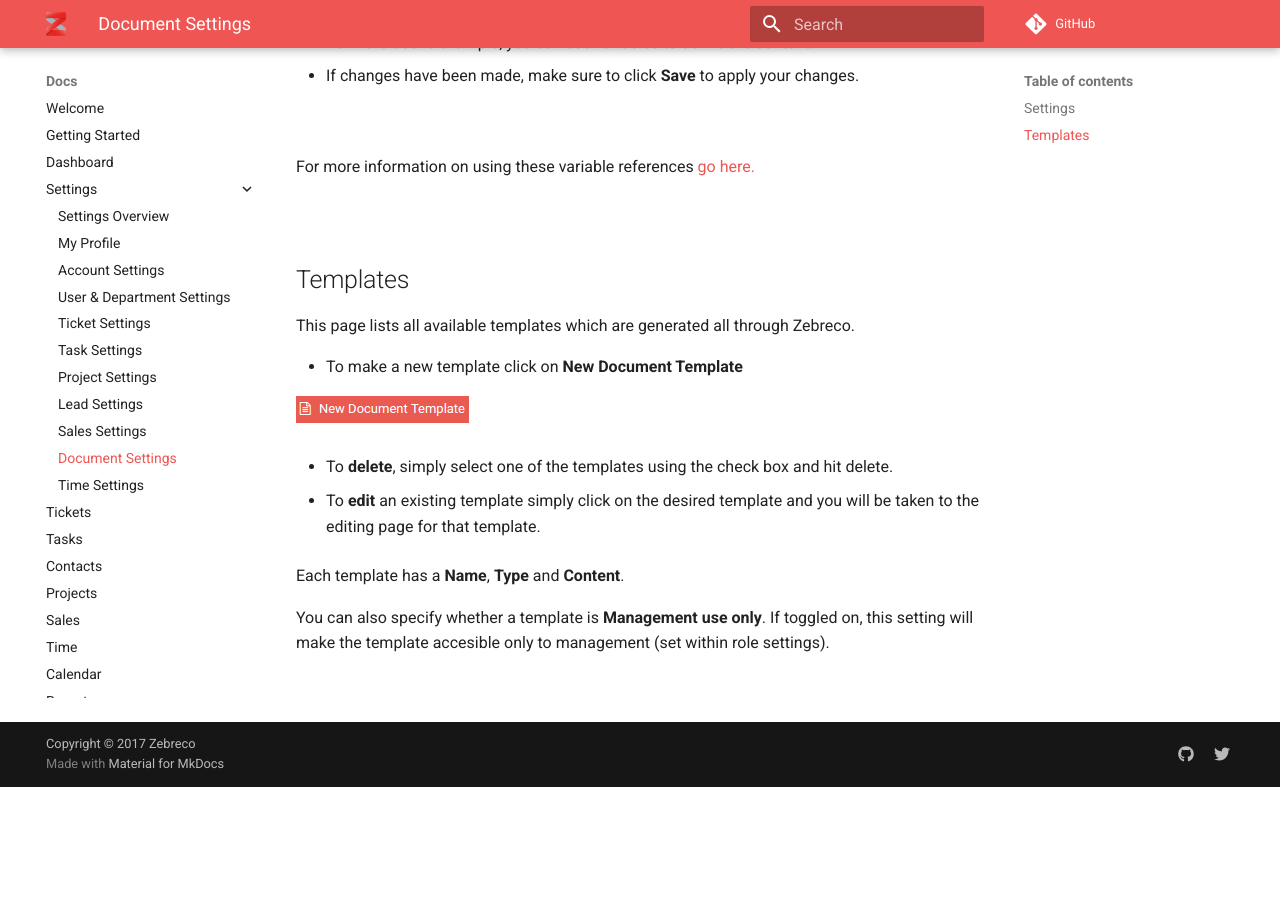
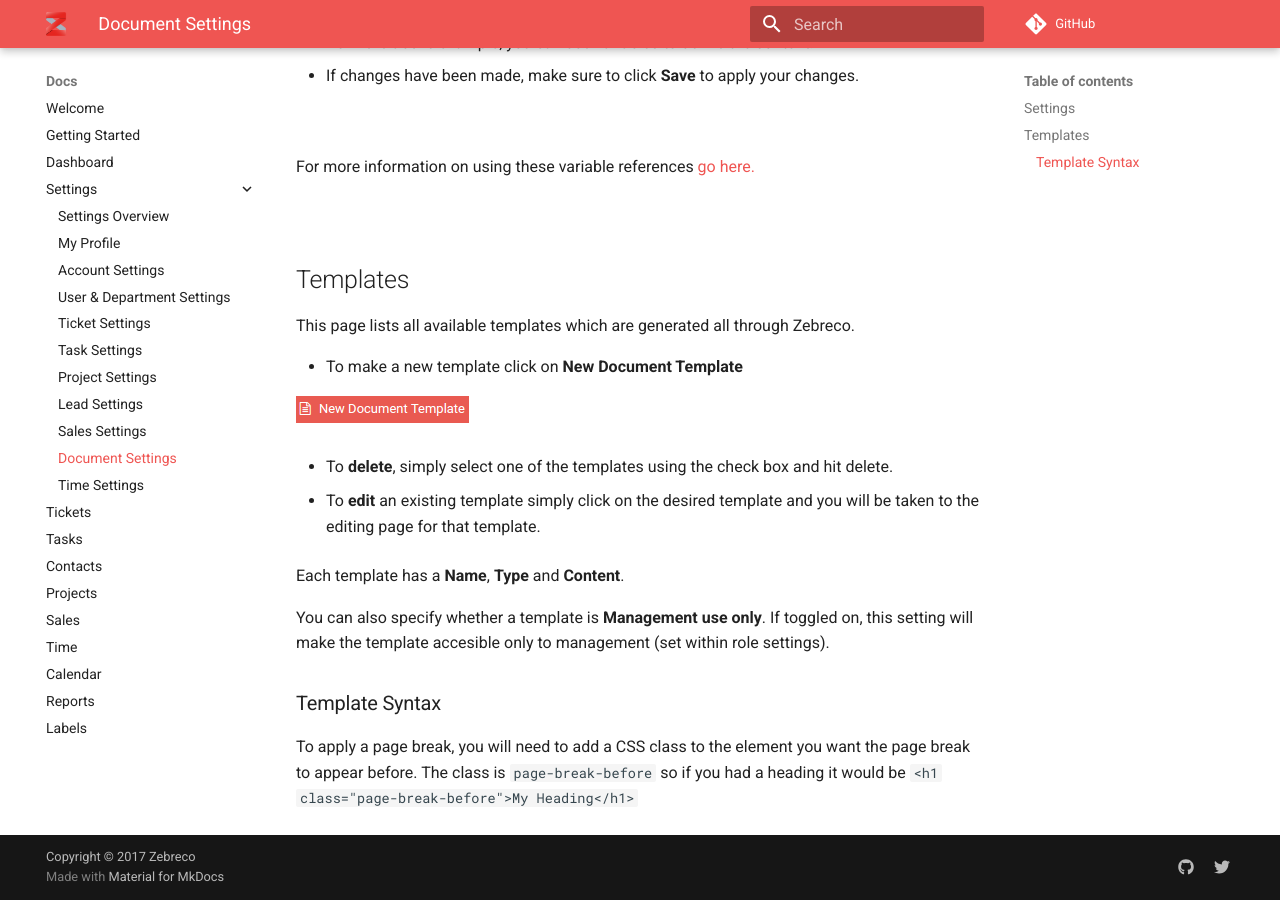
Before and after one commit to zebreco/documentation, an MkDocs documentation site: the page built from docs/settings/document-settings.md, in a window 1280 px wide and 900 px high, scrolled down 862 px. Built offline with MkDocs 1.6.1 and Material for MkDocs 9.7.7, drawn with Linux system fonts in a browser that asks for light colours; comment, search, counter and statistics services are not loaded; old or Windows-style settings are respelled for this version of MkDocs; before the commit the page ends 1649 px from its top, so only the background shows below that.

Commit message:
Add placeholder syntax comment

```diff
--- a/docs/settings/document-settings.md
+++ b/docs/settings/document-settings.md
@@ -32,4 +32,6 @@ Each template has a **Name**, **Type** and **Content**.
 
 You can also specify whether a template is **Management use only**. If toggled on, this setting will make the template accesible only to management (set within role settings).
 
-&nbsp;
+### Template Syntax
+
+To apply a page break, you will need to add a CSS class to the element you want the page break to appear before. The class is `page-break-before` so if you had a heading it would be `<h1 class="page-break-before">My Heading</h1>`
```
